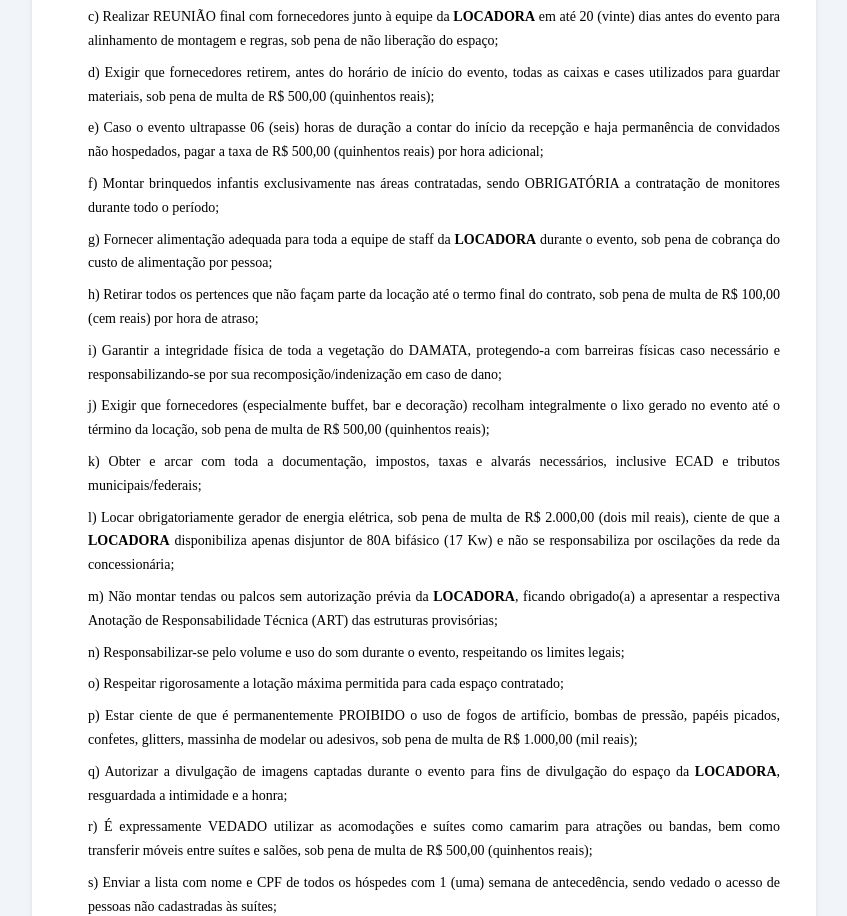
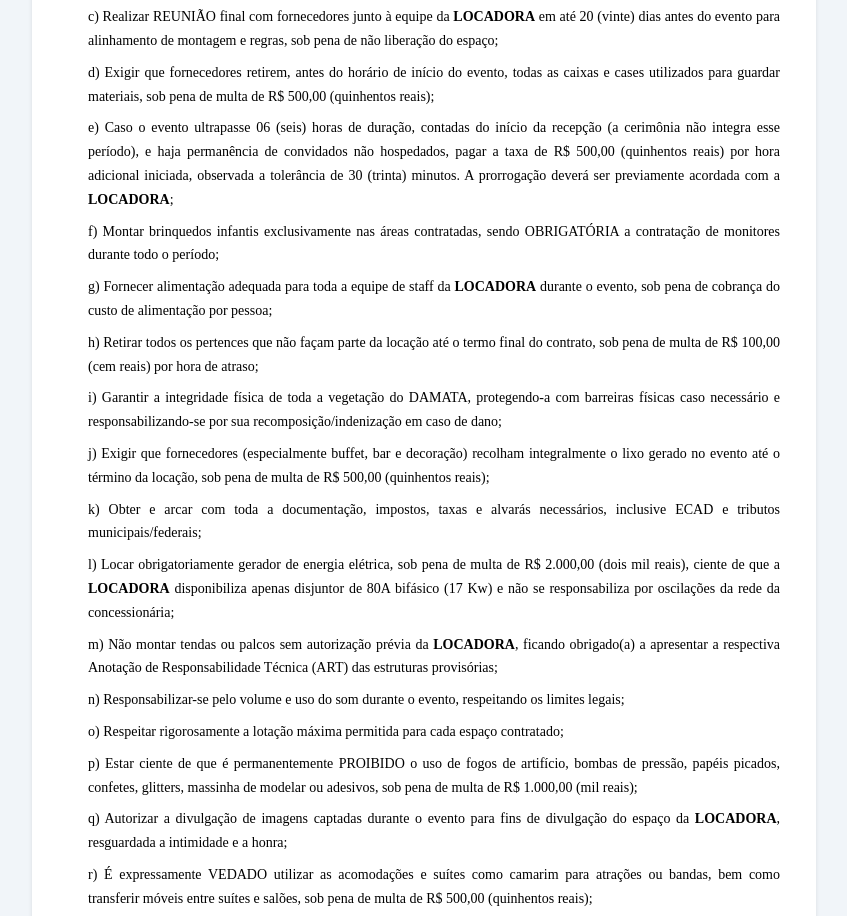
Before and after one commit to soligogabriel-max/appDamata, a plain HTML site: page contrato-evento.tpl.html in a window 1280 px wide. Shown: the part 3752-4668 px from the top of the page, without its empty margins (216-1063 px from the left). Drawn offline with nearby package versions, Linux system fonts and the light colour scheme.

Commit message:
Contrato de evento: 3.e responde as duvidas que o cliente faz
A clausula dizia apenas que o evento acima de 6 horas desde o inicio da
recepcao, com convidados nao hospedados, custa R$ 500,00 por hora
adicional. Um cliente perguntou cinco coisas sobre ela e o contrato so
respondia uma: de quando conta. Hora iniciada ou cheia, tolerancia e se
a cerimonia entra no periodo nao estavam escritos — e cobranca por hora
iniciada sem previsao e' o tipo de coisa que se discute depois.

A redacao passa a dizer, com as regras que a casa ja pratica: a
cerimonia nao integra o periodo, a cobranca e' por hora adicional
INICIADA, ha tolerancia de 30 minutos e a prorrogacao tem de ser
acordada previamente.

O trecho dinamico com as horas ja contratadas continua no mesmo ponto da
frase, e a leitura fecha nos dois casos.

Nao mexi no Quadro Resumo: o horario de inicio da recepcao continua fora
do contrato, entao de que momento as 6 horas correm ainda depende do
combinado.

Co-Authored-By: Claude Opus 5 <noreply@anthropic.com>
Claude-Session: https://claude.ai/code/session_01SUh1tRgxyfApQmFuG7zP8B

```diff
--- a/contrato-evento.tpl.html
+++ b/contrato-evento.tpl.html
@@ -249,7 +249,7 @@ body:has(#tab-form:target) #tab-form{display:block}
     <p class="cp sub">b) Fornecer lista detalhada dos fornecedores envolvidos no evento, ciente de que a contratação depende da aprovação da <strong>LOCADORA</strong>;</p>
     <p class="cp sub">c) Realizar REUNIÃO final com fornecedores junto à equipe da <strong>LOCADORA</strong> em até 20 (vinte) dias antes do evento para alinhamento de montagem e regras, sob pena de não liberação do espaço;</p>
     <p class="cp sub">d) Exigir que fornecedores retirem, antes do horário de início do evento, todas as caixas e cases utilizados para guardar materiais, sob pena de multa de R$ 500,00 (quinhentos reais);</p>
-    <p class="cp sub">e) Caso o evento ultrapasse 06 (seis) horas de duração a contar do início da recepção e haja permanência de convidados não hospedados<span id="c-hclause"></span>, pagar a taxa de R$ 500,00 (quinhentos reais) por hora adicional;</p>
+    <p class="cp sub">e) Caso o evento ultrapasse 06 (seis) horas de duração, contadas do início da recepção (a cerimônia não integra esse período), e haja permanência de convidados não hospedados<span id="c-hclause"></span>, pagar a taxa de R$ 500,00 (quinhentos reais) por hora adicional iniciada, observada a tolerância de 30 (trinta) minutos. A prorrogação deverá ser previamente acordada com a <strong>LOCADORA</strong>;</p>
     <p class="cp sub">f) Montar brinquedos infantis exclusivamente nas áreas contratadas, sendo OBRIGATÓRIA a contratação de monitores durante todo o período;</p>
     <p class="cp sub">g) Fornecer alimentação adequada para toda a equipe de staff da <strong>LOCADORA</strong> durante o evento, sob pena de cobrança do custo de alimentação por pessoa;</p>
     <p class="cp sub">h) Retirar todos os pertences que não façam parte da locação até o termo final do contrato, sob pena de multa de R$ 100,00 (cem reais) por hora de atraso;</p>
```
